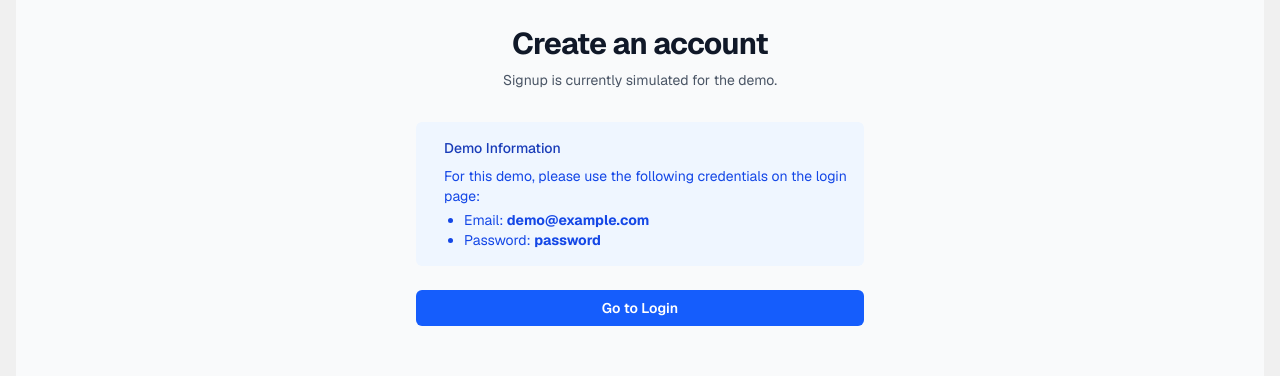
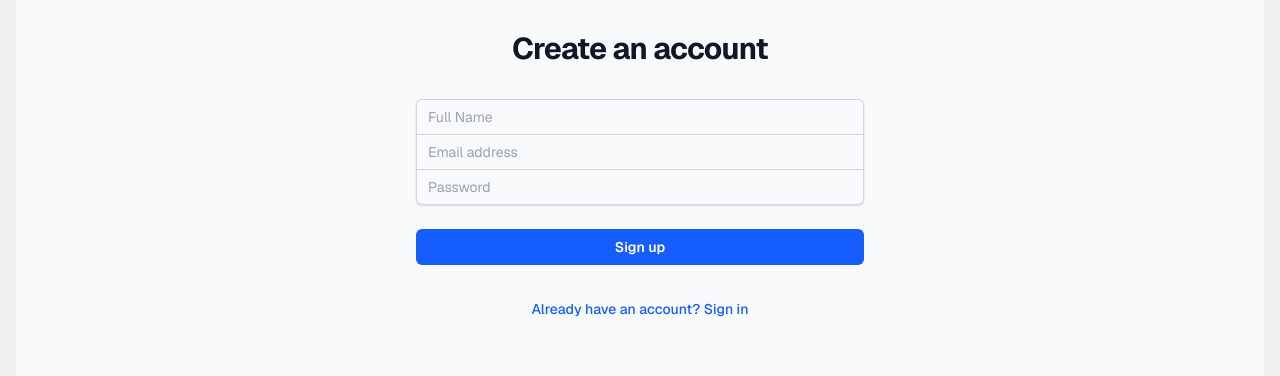
Before and after one commit to Prartana982/Texpress, a Next.js app: page /signup in a window 1280 px wide. Shown: the part 408-784 px from the top of the page. Built offline with nearby package versions, Linux system fonts and the light colour scheme; no server answers.

Commit message:
Implement user signup functionality; add bcrypt for password hashing and mongoose for database interaction

```diff
--- a/package.json
+++ b/package.json
@@ -9,6 +9,8 @@
     "lint": "eslint"
   },
   "dependencies": {
+    "bcryptjs": "^3.0.3",
+    "mongoose": "^9.6.1",
     "next": "16.2.4",
     "next-auth": "^5.0.0-beta.31",
     "react": "19.2.4",
@@ -17,6 +19,7 @@
   },
   "devDependencies": {
     "@tailwindcss/postcss": "^4",
+    "@types/bcryptjs": "^2.4.6",
     "@types/node": "^20",
     "@types/react": "^19",
     "@types/react-dom": "^19",
--- /dev/null
+++ b/src/app/api/signup/route.ts
@@ -0,0 +1,49 @@
+import { NextResponse } from 'next/server';
+import bcrypt from 'bcryptjs';
+import dbConnect from '@/lib/dbConnect';
+import User from '@/lib/models/User';
+
+export async function POST(request: Request) {
+  try {
+    const { name, email, password } = await request.json();
+
+    if (!name || !email || !password) {
+      return NextResponse.json(
+        { message: 'Missing required fields' },
+        { status: 400 }
+      );
+    }
+
+    await dbConnect();
+
+    // Check if user already exists
+    const userExists = await User.findOne({ email });
+    if (userExists) {
+      return NextResponse.json(
+        { message: 'User already exists' },
+        { status: 400 }
+      );
+    }
+
+    // Hash password
+    const hashedPassword = await bcrypt.hash(password, 12);
+
+    // Create user
+    const user = await User.create({
+      name,
+      email,
+      password: hashedPassword,
+    });
+
+    return NextResponse.json(
+      { message: 'User created successfully', userId: user._id },
+      { status: 201 }
+    );
+  } catch (error: any) {
+    console.error('Signup error:', error);
+    return NextResponse.json(
+      { message: 'Internal server error' },
+      { status: 500 }
+    );
+  }
+}
--- a/src/app/signup/page.tsx
+++ b/src/app/signup/page.tsx
@@ -1,8 +1,45 @@
 'use client'
 
 import Link from 'next/link'
+import { useState } from 'react'
+import { useRouter } from 'next/navigation'
 
 export default function SignupPage() {
+  const [name, setName] = useState('')
+  const [email, setEmail] = useState('')
+  const [password, setPassword] = useState('')
+  const [error, setError] = useState('')
+  const [loading, setLoading] = useState(false)
+  const router = useRouter()
+
+  const handleSubmit = async (e: React.FormEvent) => {
+    e.preventDefault()
+    setError('')
+    setLoading(true)
+
+    try {
+      const res = await fetch('/api/signup', {
+        method: 'POST',
+        headers: {
+          'Content-Type': 'application/json',
+        },
+        body: JSON.stringify({ name, email, password }),
+      })
+
+      const data = await res.json()
+
+      if (res.ok) {
+        router.push('/login?message=Account created successfully. Please login.')
+      } else {
+        setError(data.message || 'Something went wrong')
+      }
+    } catch (err) {
+      setError('An error occurred. Please try again.')
+    } finally {
+      setLoading(false)
+    }
+  }
+
   return (
     <div className="flex min-h-screen items-center justify-center bg-gray-50 px-4 py-12 sm:px-6 lg:px-8">
       <div className="w-full max-w-md space-y-8">
@@ -10,35 +47,74 @@ export default function SignupPage() {
           <h2 className="mt-6 text-center text-3xl font-bold tracking-tight text-gray-900">
             Create an account
           </h2>
-          <p className="mt-2 text-center text-sm text-gray-600">
-            Signup is currently simulated for the demo.
-          </p>
         </div>
-        <div className="mt-8 space-y-6">
-          <div className="rounded-md bg-blue-50 p-4">
-            <div className="flex">
-              <div className="ml-3">
-                <h3 className="text-sm font-medium text-blue-800">Demo Information</h3>
-                <div className="mt-2 text-sm text-blue-700">
-                  <p>
-                    For this demo, please use the following credentials on the login page:
-                  </p>
-                  <ul className="list-disc pl-5 mt-1">
-                    <li>Email: <strong>demo@example.com</strong></li>
-                    <li>Password: <strong>password</strong></li>
-                  </ul>
-                </div>
-              </div>
+
+        <form className="mt-8 space-y-6" onSubmit={handleSubmit}>
+          {error && (
+            <div className="bg-red-50 border border-red-400 text-red-700 px-4 py-3 rounded relative" role="alert">
+              <span className="block sm:inline">{error}</span>
+            </div>
+          )}
+
+          <div className="-space-y-px rounded-md shadow-sm">
+            <div>
+              <input
+                id="name"
+                name="name"
+                type="text"
+                required
+                className="relative block w-full rounded-t-md border-0 py-1.5 px-3 text-gray-900 ring-1 ring-inset ring-gray-300 placeholder:text-gray-400 focus:z-10 focus:ring-2 focus:ring-inset focus:ring-blue-600 sm:text-sm sm:leading-6"
+                placeholder="Full Name"
+                value={name}
+                onChange={(e) => setName(e.target.value)}
+              />
+            </div>
+            <div>
+              <input
+                id="email-address"
+                name="email"
+                type="email"
+                autoComplete="email"
+                required
+                className="relative block w-full border-0 py-1.5 px-3 text-gray-900 ring-1 ring-inset ring-gray-300 placeholder:text-gray-400 focus:z-10 focus:ring-2 focus:ring-inset focus:ring-blue-600 sm:text-sm sm:leading-6"
+                placeholder="Email address"
+                value={email}
+                onChange={(e) => setEmail(e.target.value)}
+              />
+            </div>
+            <div>
+              <input
+                id="password"
+                name="password"
+                type="password"
+                autoComplete="new-password"
+                required
+                className="relative block w-full rounded-b-md border-0 py-1.5 px-3 text-gray-900 ring-1 ring-inset ring-gray-300 placeholder:text-gray-400 focus:z-10 focus:ring-2 focus:ring-inset focus:ring-blue-600 sm:text-sm sm:leading-6"
+                placeholder="Password"
+                value={password}
+                onChange={(e) => setPassword(e.target.value)}
+              />
             </div>
           </div>
+
           <div>
-            <Link
-              href="/login"
-              className="flex w-full justify-center rounded-md bg-blue-600 px-3 py-2 text-sm font-semibold text-white hover:bg-blue-500"
+            <button
+              type="submit"
+              disabled={loading}
+              className="group relative flex w-full justify-center rounded-md bg-blue-600 px-3 py-2 text-sm font-semibold text-white hover:bg-blue-500 focus-visible:outline focus-visible:outline-2 focus-visible:outline-offset-2 focus-visible:outline-blue-600 disabled:opacity-50"
             >
-              Go to Login
-            </Link>
+              {loading ? 'Creating account...' : 'Sign up'}
+            </button>
           </div>
+        </form>
+
+        <div className="text-center">
+          <Link
+            href="/login"
+            className="text-sm font-medium text-blue-600 hover:text-blue-500"
+          >
+            Already have an account? Sign in
+          </Link>
         </div>
       </div>
     </div>
--- a/src/auth.ts
+++ b/src/auth.ts
@@ -1,5 +1,8 @@
 import NextAuth from "next-auth"
 import Credentials from "next-auth/providers/credentials"
+import bcrypt from "bcryptjs"
+import dbConnect from "@/lib/dbConnect"
+import User from "@/lib/models/User"
 
 export const { handlers, auth, signIn, signOut } = NextAuth({
   providers: [
@@ -10,15 +13,31 @@ export const { handlers, auth, signIn, signOut } = NextAuth({
         password: { label: "Password", type: "password" },
       },
       async authorize(credentials) {
-        // This is a mock authentication for demonstration.
-        // In a real app, you would verify against a database.
-        const mockUser = { id: "1", name: "Demo User", email: "demo@example.com" }
-
-        if (credentials?.email === "demo@example.com" && credentials?.password === "password") {
-          return mockUser
+        if (!credentials?.email || !credentials?.password) {
+          return null
         }
 
-        return null
+        await dbConnect()
+
+        // Find user by email and include password field
+        const user = await User.findOne({ email: credentials.email }).select("+password")
+
+        if (!user) {
+          return null
+        }
+
+        // Check if password matches
+        const isMatch = await bcrypt.compare(credentials.password as string, user.password)
+
+        if (!isMatch) {
+          return null
+        }
+
+        return {
+          id: user._id.toString(),
+          name: user.name,
+          email: user.email,
+        }
       },
     }),
   ],
@@ -26,12 +45,20 @@ export const { handlers, auth, signIn, signOut } = NextAuth({
     signIn: "/login",
   },
   callbacks: {
+    jwt({ token, user }) {
+      if (user) {
+        token.id = user.id
+      }
+      return token
+    },
+    session({ session, token }) {
+      if (session.user) {
+        (session.user as any).id = token.id
+      }
+      return session
+    },
     authorized({ auth, request: { nextUrl } }) {
-      const isLoggedIn = !!auth?.user
-      // Only protect the dashboard/news if needed, but here we want to allow the Landing page at '/'
-      // Actually, if we want '/' to show DIFFERENT content based on auth, we shouldn't block '/' here.
-
-      return true // Let the page component handle the conditional rendering
+      return true
     },
   },
 })
--- /dev/null
+++ b/src/lib/dbConnect.ts
@@ -0,0 +1,45 @@
+import mongoose from 'mongoose';
+
+const MONGODB_URI = process.env.MONGODB_URI;
+
+if (!MONGODB_URI) {
+  throw new Error('Please define the MONGODB_URI environment variable inside .env.local');
+}
+
+/**
+ * Global is used here to maintain a cached connection across hot reloads
+ * in development. This prevents connections growing exponentially
+ * during API Route usage.
+ */
+let cached = (global as any).mongoose;
+
+if (!cached) {
+  cached = (global as any).mongoose = { conn: null, promise: null };
+}
+
+async function dbConnect() {
+  if (cached.conn) {
+    return cached.conn;
+  }
+
+  if (!cached.promise) {
+    const opts = {
+      bufferCommands: false,
+    };
+
+    cached.promise = mongoose.connect(MONGODB_URI!, opts).then((mongoose) => {
+      return mongoose;
+    });
+  }
+
+  try {
+    cached.conn = await cached.promise;
+  } catch (e) {
+    cached.promise = null;
+    throw e;
+  }
+
+  return cached.conn;
+}
+
+export default dbConnect;
--- /dev/null
+++ b/src/lib/models/User.ts
@@ -0,0 +1,23 @@
+import mongoose from 'mongoose';
+
+const UserSchema = new mongoose.Schema({
+  name: {
+    type: String,
+    required: [true, 'Please provide a name'],
+  },
+  email: {
+    type: String,
+    required: [true, 'Please provide an email'],
+    unique: true,
+    lowercase: true,
+  },
+  password: {
+    type: String,
+    required: [true, 'Please provide a password'],
+    select: false, // Don't return password by default
+  },
+}, {
+  timestamps: true,
+});
+
+export default mongoose.models.User || mongoose.model('User', UserSchema);
```
Also changed, not shown: 1 other file (tests, documents, lock files or other folders).
